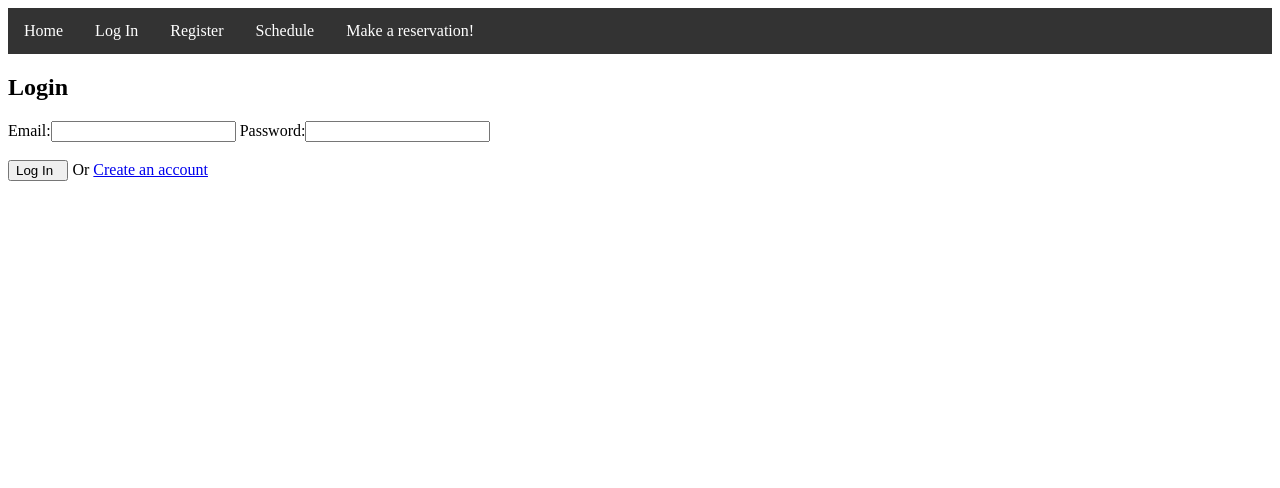
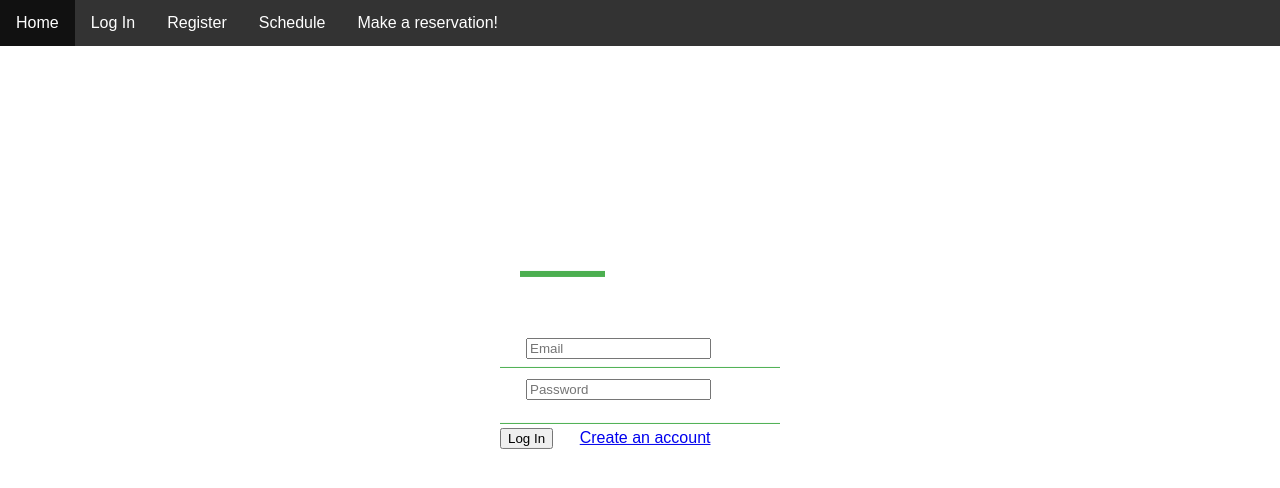
Before and after one commit to dominicho97/table-tennis-tool, a PHP site: page /login/login.php in a window 1280 px wide. Shown: the top 488 px of the page. Run offline with PHP 8.4, Linux system fonts and the light colour scheme; some libraries are stand-ins or nearby versions.

Commit message:
updated login page

```diff
--- a/login/login.css
+++ b/login/login.css
@@ -1,3 +1,5 @@
+@import "https://use.fontawesome.com/releases/v5.8.1/css/all.css";
+
 ul {
   list-style-type: none;
   margin: 0;
@@ -21,3 +23,65 @@
 li a:hover {
   background-color: #111;
 }
+
+body {
+  margin: 0;
+  padding: 0;
+  font-family: sans-serif;
+  background: url("thebeaconsite5.jpg") no-repeat;
+  background-size: cover;
+}
+
+.login-box {
+  width: 280px;
+  position: absolute;
+  top: 40%;
+  left: 50%;
+  transform: translate(-50%, -50%);
+  color: white;
+}
+
+.login-box h1 {
+  font-size: 30px;
+  border-bottom: 6px solid #4caf50;
+  margin-bottom: 50px;
+  margin-right: 195px;
+  padding: 13px 0;
+  position: relative;
+  left: 20px;
+}
+
+.text-box1 {
+  overflow: hidden;
+  width: 100%;
+  font-size: 20px;
+  padding: 8px 0;
+  margin: 8px 0;
+  border-bottom: 1px solid #4caf50;
+}
+
+.text-box2 {
+  overflow: hidden;
+  width: 100%;
+  font-size: 20px;
+  padding: 8 0px;
+  margin: 4px 0;
+  border-bottom: 1px solid #4caf50;
+}
+
+.text-box1 i {
+  width: 26px;
+  float: left;
+  text-align: center;
+}
+
+.text-box2 i {
+  width: 26px;
+  float: left;
+  text-align: center;
+}
+
+.textbox-1 input {
+  border: none;
+  margin: none;
+}
--- a/login/login.php
+++ b/login/login.php
@@ -10,15 +10,14 @@
 <html lang="en">
 <head>
     <meta charset="UTF-8">
-    <meta name="viewport" content="width=device-width, initial-scale=1.0">
-    <meta http-equiv="X-UA-Compatible" content="ie=edge">
+
     <title>Document</title>
     <link rel="stylesheet" href="login.css" />
 </head>
 <body>
 
 
-    <div className="nav">
+   <div className="nav">
       <ul>
         <li>
           <a className="active" href="../index.php">
@@ -26,7 +25,7 @@
           </a>
         </li>
         <li>
-          <a href="./login/login.php">Log In</a>
+          <a href="./login.php">Log In</a>
         </li>
         <li>
           <a href="../register/register.php">Register</a>
@@ -40,11 +39,24 @@
       </ul>
     </div>
 
-    <h2>Login</h2>
-    <form action="login.php" method='POST'>
-        Email:<input type="email" name= 'email'>
-        Password:<input type="password" name= 'password'><br><br>
-        <input type="submit" value='Log In  ' name= 'login'> Or <a href='../register/register.php'>Create an account</a>
+
+    <div class="login-box">
+    <h1>Login</h1>
+
+
+
+    <form action="login.php"  method='POST'>
+
+    <div class="text-box1">
+    <i class="fas fa-user"></i>
+        <input type="email" name= 'email' placeholder="Email">
+</div>
+
+    <div class="text-box2">
+    <i class="fas fa-lock"></i>
+       <input type="password" name= 'password' placeholder="Password"><br><br>
+</div>
+        <input type="submit" value='Log In'  class="btn" name= 'login'> Or <a href='../register/register.php'>Create an account</a>
 
     </form>
 </body>
```
